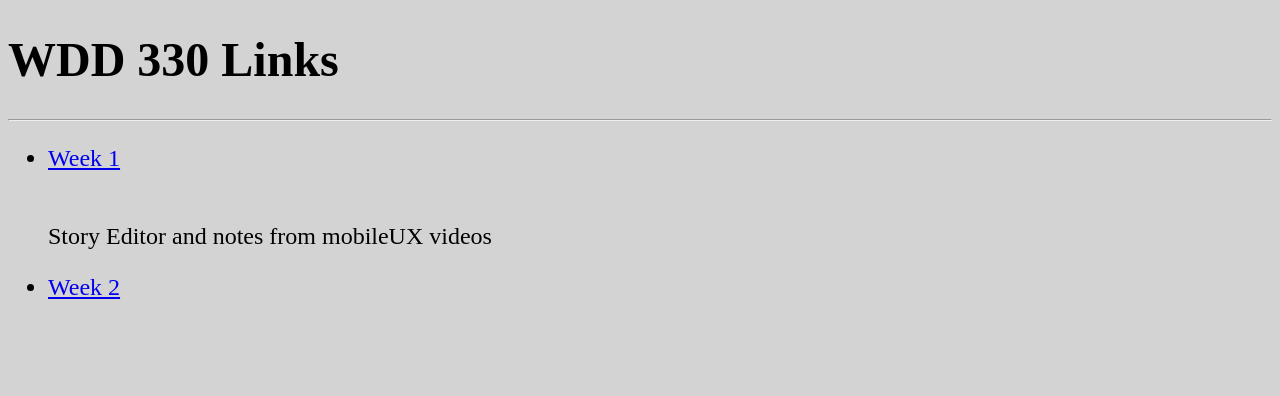
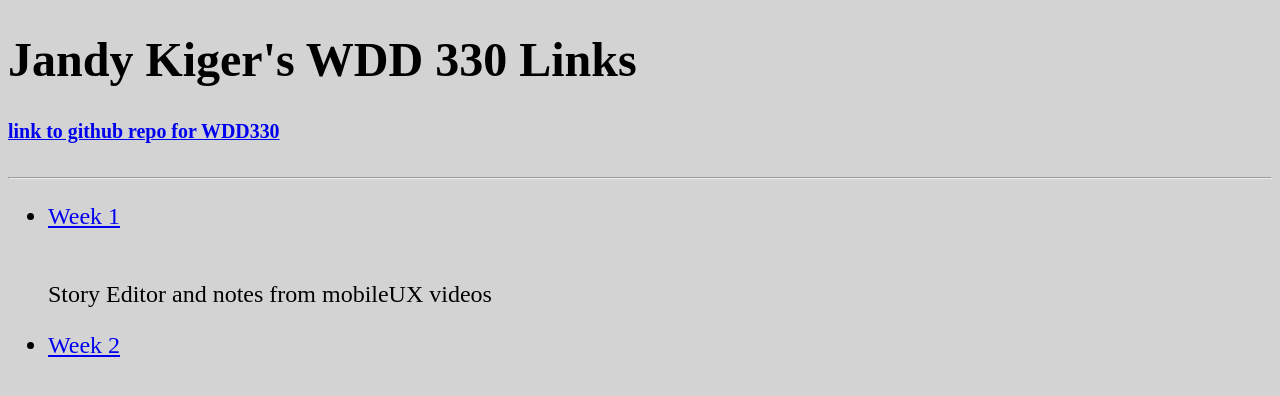
Before and after one commit to jandyrae/WDD330, a plain HTML site: page index.html in a window 1280 px wide. Drawn offline with Linux system fonts and the light colour scheme.

Commit message:
added github repo link

```diff
--- a/index.html
+++ b/index.html
@@ -17,12 +17,14 @@
 
 <body>
     <header>
-        <h1 id="directory"> WDD 330 Links</h1>
+        <h1 id="directory">Jandy Kiger's WDD 330 Links</h1>
+        <h5><a href="https://github.com/jandyrae/WDD330">link to github repo for WDD330</a></h5>
         <hr>
     </header>
     <ul>
         <li><a href="week01.html">Week 1</a></li><br>
         <p>Story Editor and notes from mobileUX videos</p>
+
         <li><a href="week02.html">Week 2</a></li><br>
     </ul>
 </body>
```
